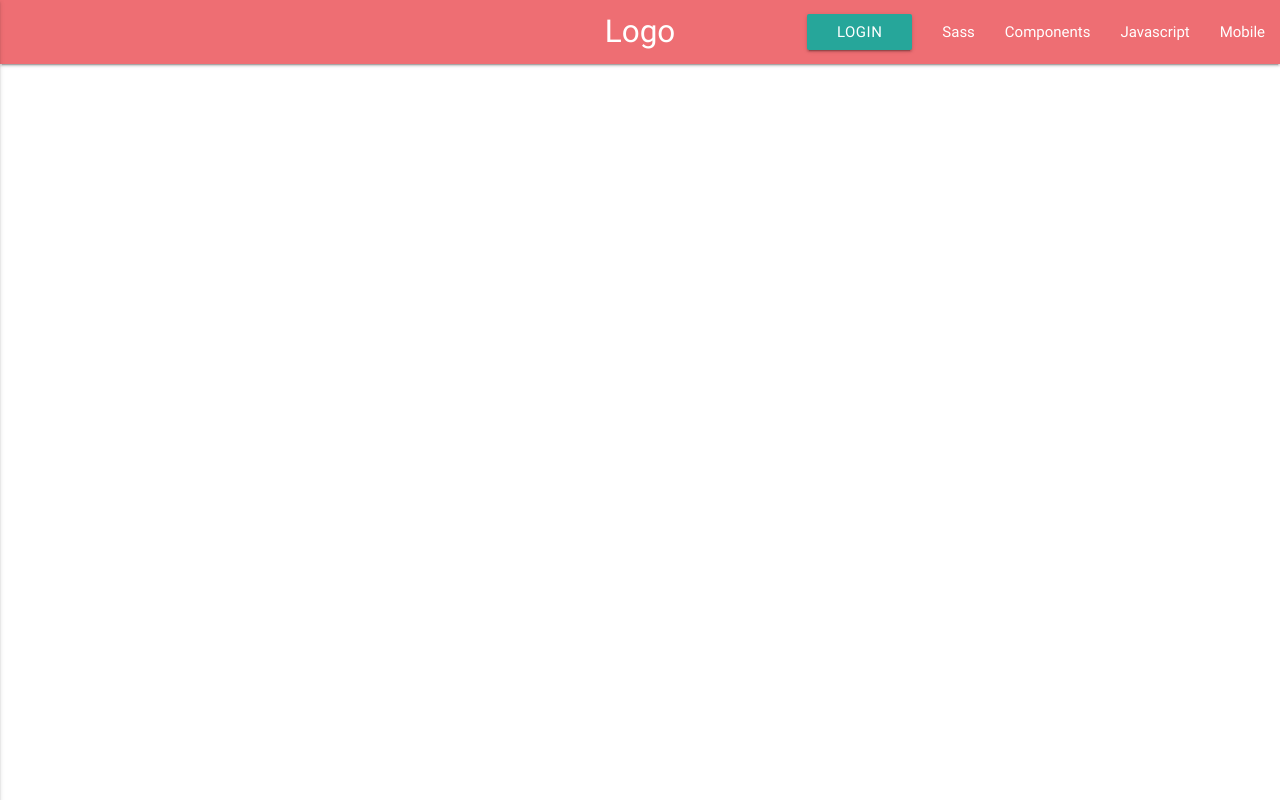
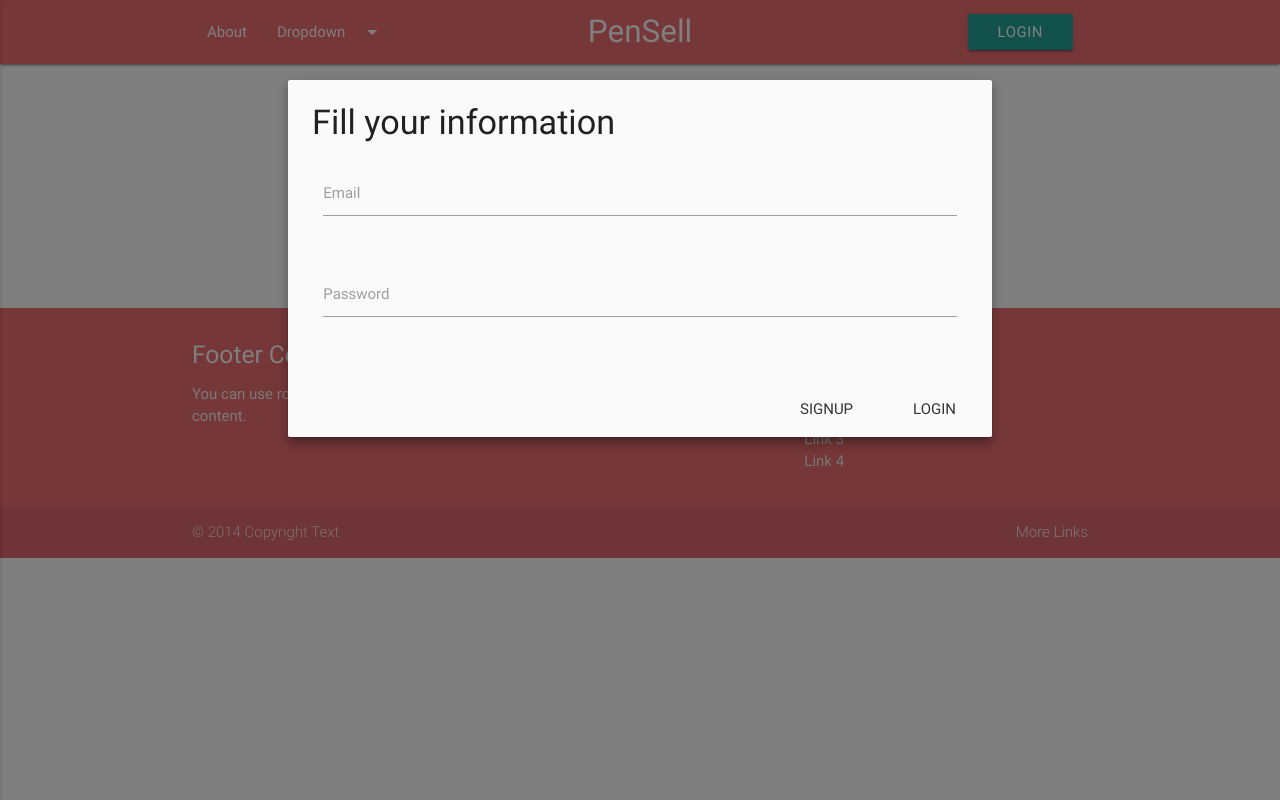
Before and after one commit to anaseinea/IT_E-Commerce, a plain HTML site: page index.html in a window 1280 px wide. Both pictures are taken after a click on the link "LOGIN". Drawn offline with Linux system fonts and the light colour scheme; no server answers.

Commit message:
adding footer and stuff

```diff
--- a/index.html
+++ b/index.html
@@ -17,40 +17,98 @@
     </head>
 
     <body>
+        <ul id="dropdown1" class="dropdown-content">
+          <li><a href="#!">pens</a></li>
+            <li class="divider"></li>
+          <li><a href="#!">bags</a></li>
+          <li class="divider"></li>
+          <li><a href="#!">books</a></li>
+        </ul>
+
          <nav>
-            <div class="nav-wrapper">
-              <a href="#!" class="brand-logo center">Logo</a>
+            <div class="nav-wrapper container">
+              <a href="#!" class="brand-logo center">PenSell</a>
               <a href="#" data-activates="mobile-demo" class="button-collapse"><i class="material-icons">menu</i></a>
-              <ul class="right hide-on-med-and-down">
-                <li><a class="waves-effect waves-light btn">Login</a></li>
+              <ul class="left hide-on-med-and-down">
+                <li><a href="About.html">About</a></li>
+                  <!-- Dropdown Trigger -->
+                  <li><a class="dropdown-button" href="#!" data-activates="dropdown1">Dropdown<i class="material-icons right">arrow_drop_down</i></a></li>
+              </ul>
+                <ul class="right hide-on-med-and-down">
+                <li><a class="waves-effect waves-light btn" data-target="modal1">Login</a></li>
                 <li><a class="waves-effect waves-light btn hide">Logout</a></li>
-                <li><a href="sass.html">Sass</a></li>
-                <li><a href="badges.html">Components</a></li>
-                <li><a href="collapsible.html">Javascript</a></li>
-                <li><a href="mobile.html">Mobile</a></li>
               </ul>
 
               <ul class="side-nav" id="mobile-demo">
-                <li><a href="sass.html">Sass</a></li>
-                <li><a href="badges.html">Components</a></li>
-                <li><a href="collapsible.html">Javascript</a></li>
-                <li><a href="mobile.html">Mobile</a></li>
+                <li><a href="About.html">About</a></li>
               </ul>
             </div>
           </nav>
-
+        <h2 class="center">All products<br/><br/><br/></h2>
         <div id="products" class="row container">
 
 
 
         </div>
 
+        <!--<a class="waves-effect waves-light btn" href="#modal1">Modal</a> the modal trigger -->
 
+          <!-- Modal Structure -->
+          <div id="modal1" class="modal">
+            <div class="modal-content">
+
+                <h4>Fill your information<br/></h4>
+
+                 <div class="row">
+                    <div class="input-field col s12">
+                      <input id="email" type="email" class="validate">
+                      <label for="email">Email</label>
+                    </div>
+                  </div>
+                <div class="row">
+                    <div class="input-field col s12">
+                      <input id="password" type="password" class="validate">
+                      <label for="password">Password</label>
+                    </div>
+                  </div>
+
+
+            </div>
+            <div class="modal-footer">
+              <a href="#!" class="modal-action modal-close waves-effect waves-green btn-flat">Login</a>
+                <a href="#!" class="modal-action modal-close waves-effect waves-green btn-flat">Signup</a>
+            </div>
+          </div>
 
 
 
         <script src="js/myScript.js"></script>
     </body>
+    <footer class="page-footer">
+          <div class="container">
+            <div class="row">
+              <div class="col l6 s12">
+                <h5 class="white-text">Footer Content</h5>
+                <p class="grey-text text-lighten-4">You can use rows and columns here to organize your footer content.</p>
+              </div>
+              <div class="col l4 offset-l2 s12">
+                <h5 class="white-text">Links</h5>
+                <ul>
+                  <li><a class="grey-text text-lighten-3" href="#!">Link 1</a></li>
+                  <li><a class="grey-text text-lighten-3" href="#!">Link 2</a></li>
+                  <li><a class="grey-text text-lighten-3" href="#!">Link 3</a></li>
+                  <li><a class="grey-text text-lighten-3" href="#!">Link 4</a></li>
+                </ul>
+              </div>
+            </div>
+          </div>
+          <div class="footer-copyright">
+            <div class="container">
+            © 2014 Copyright Text
+            <a class="grey-text text-lighten-4 right" href="#!">More Links</a>
+            </div>
+          </div>
+        </footer>
 
 
 </html>
--- a/js/myScript.js
+++ b/js/myScript.js
@@ -26,9 +26,14 @@
                 products.innerHTML += '<div class="col s12 m6 l4"><div class="card hoverable">'
                +' <div class="card-image waves-effect waves-block waves-light">'
                   +'<img class="activator" src="https://firebasestorage.googleapis.com/v0/b/it-in-e-comm.appspot.com/o/'+prods[i].image
-                      +'?alt=media&token=e3874610-eac5-4454-903e-082deb5e2bbb"></div>'
+                      +'?alt=media&token=e3874610-eac5-4454-903e-082deb5e2bbb">'
+                    +'<a class="btn-floating halfway-fab waves-effect waves-light red"><i class="material-icons">shopping_cart</i></a>'
+                    +'</div>'
                 +'<div class="card-content">'
-                  +'<span class="card-title activator grey-text text-darken-4" style="font-size:1.2rem;">'+prods[i].disc+'<i class="material-icons right">more_vert</i></span><p style="color: orange;">'+prods[i].price+' AED</p>'
+                  +'<span class="card-title activator grey-text text-darken-4" style="font-size:1.2rem;">'+prods[i].disc+
+                   + '<i class="material-icons right">more_vert</i></span>'
+
+                    +'<p style="color: orange;">'+prods[i].price+' AED</p>'
                   +'</div><div class="card-reveal">'
                   +'<span class="card-title grey-text text-darken-4">Discription<i class="material-icons right">close</i></span>'
                   +'<p>'+prods[i].discL+'</p>'
@@ -39,4 +44,7 @@
 }());
 
 
-$( document ).ready(function(){$(".button-collapse").sideNav();})
+$( document ).ready(function(){$(".button-collapse").sideNav();
+                              $('.modal').modal();
+
+                              })
```
